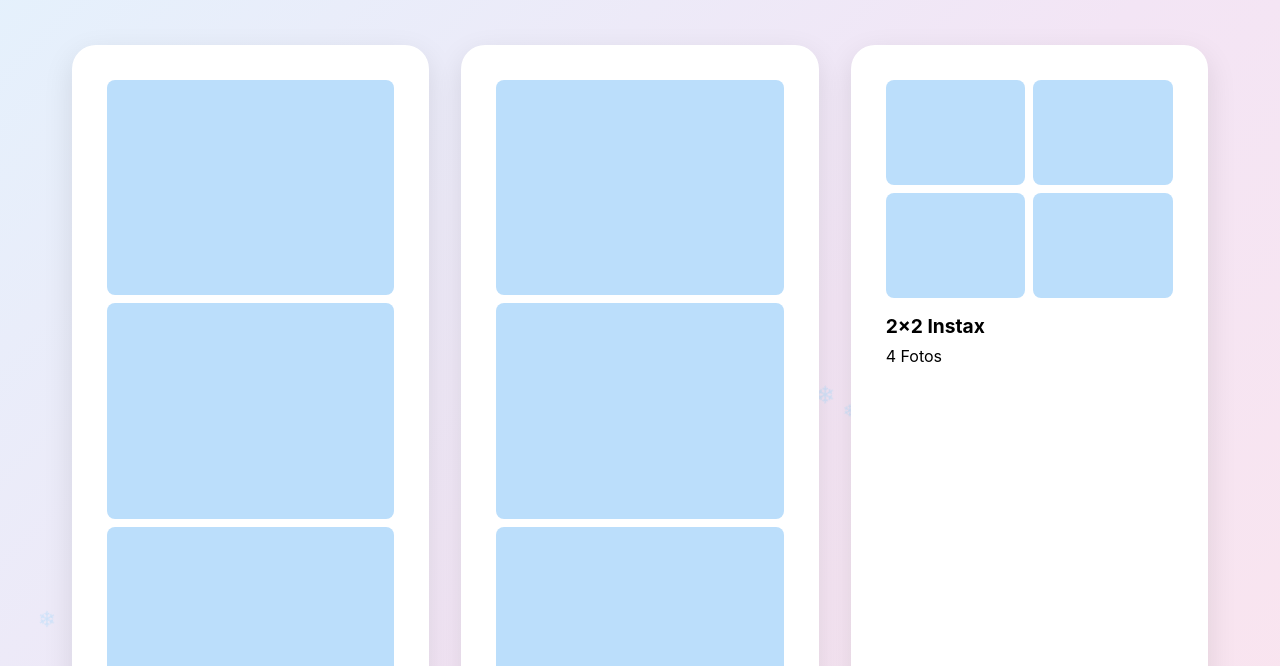
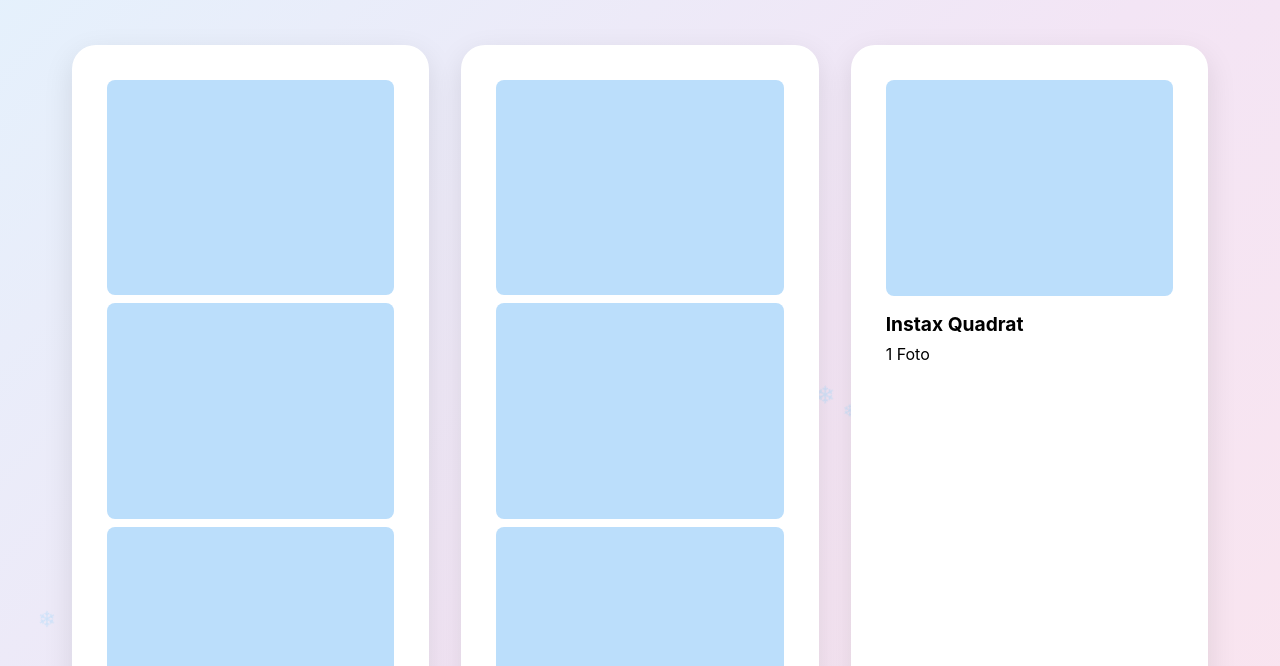
Before and after one commit to s0596415/photobooth, a plain HTML site: page Frontend/index.html in a window 1280 px wide. Shown: the part 134-800 px from the top of the page. Drawn offline with Linux system fonts and the light colour scheme.

Commit message:
Versuch2

```diff
--- a/Frontend/index.html
+++ b/Frontend/index.html
@@ -22,57 +22,42 @@
         <h1>❄️ FIW Winterfest Photobooth ❄️</h1>
         <p class="subtitle">Wähle dein Foto-Layout</p>
 
+
+        <!--Laura: Code verkürzt-->
          <div class="layout-grid">
                 <div class="layout-card" data-layout="1">
-            <div
-              class="layout-preview"
-              style="
-                grid-template-columns: 1fr;
-                grid-template-rows: repeat(3, 1fr);
-              "
-            >
+                    <div class="layout-preview" style="grid-template-columns: 1fr; grid-template-rows: repeat(3, 1fr);">
                         <div class="layout-box"></div>
                         <div class="layout-box"></div>
                         <div class="layout-box"></div>
                     </div>
                     <div class="layout-name">1×3 Classic</div>
-            <div class="layout-info">3 Fotos</div>
+                    <div>3 Fotos</div>
                 </div>
 
+
                 <div class="layout-card" data-layout="2">
-            <div
-              class="layout-preview"
-              style="
-                grid-template-columns: 1fr;
-                grid-template-rows: repeat(4, 1fr);
-              "
-            >
+                    <div class="layout-preview" style="grid-template-columns: 1fr; grid-template-rows: repeat(4, 1fr);">
                         <div class="layout-box"></div>
                         <div class="layout-box"></div>
                         <div class="layout-box"></div>
                         <div class="layout-box"></div>
                     </div>
                     <div class="layout-name">1×4 Strip</div>
-            <div class="layout-info">4 Fotos</div>
+                    <div>4 Fotos</div>
                 </div>
 
+
+         <!--Laura: Instax Größe angepasst-->
             <div class="layout-card" data-layout="3">
-            <div
-              class="layout-preview"
-              style="
-                grid-template-columns: repeat(2, 1fr);
-                grid-template-rows: repeat(2, 1fr);
-              "
-            >
-              <div class="layout-box"></div>
-              <div class="layout-box"></div>
-              <div class="layout-box"></div>
-              <div class="layout-box"></div>
+                    <div class="layout-preview" style="grid-template-columns: 2fr 2fr;">
+                        <div class="layout-box" style="grid-column: span 2;"></div>
                     </div>
-            <div class="layout-name">2×2 Instax</div>
-            <div class="layout-info">4 Fotos</div>
+                    <div class="layout-name">Instax Quadrat</div>
+                    <div>1 Foto</div>
                 </div>
             </div>
+
 
         <button
           class="btn btn-primary btn-full"
```
Lines whose indentation alone changed are shown as unchanged.
